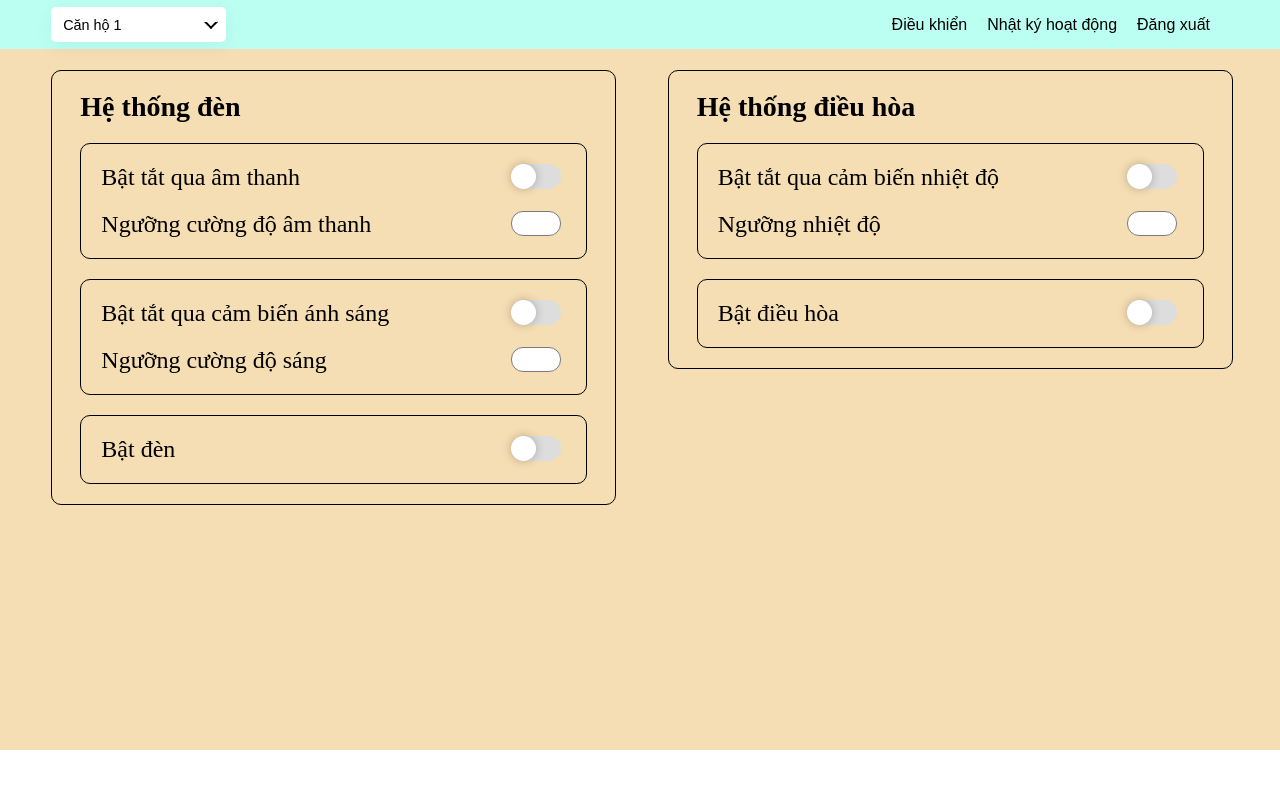
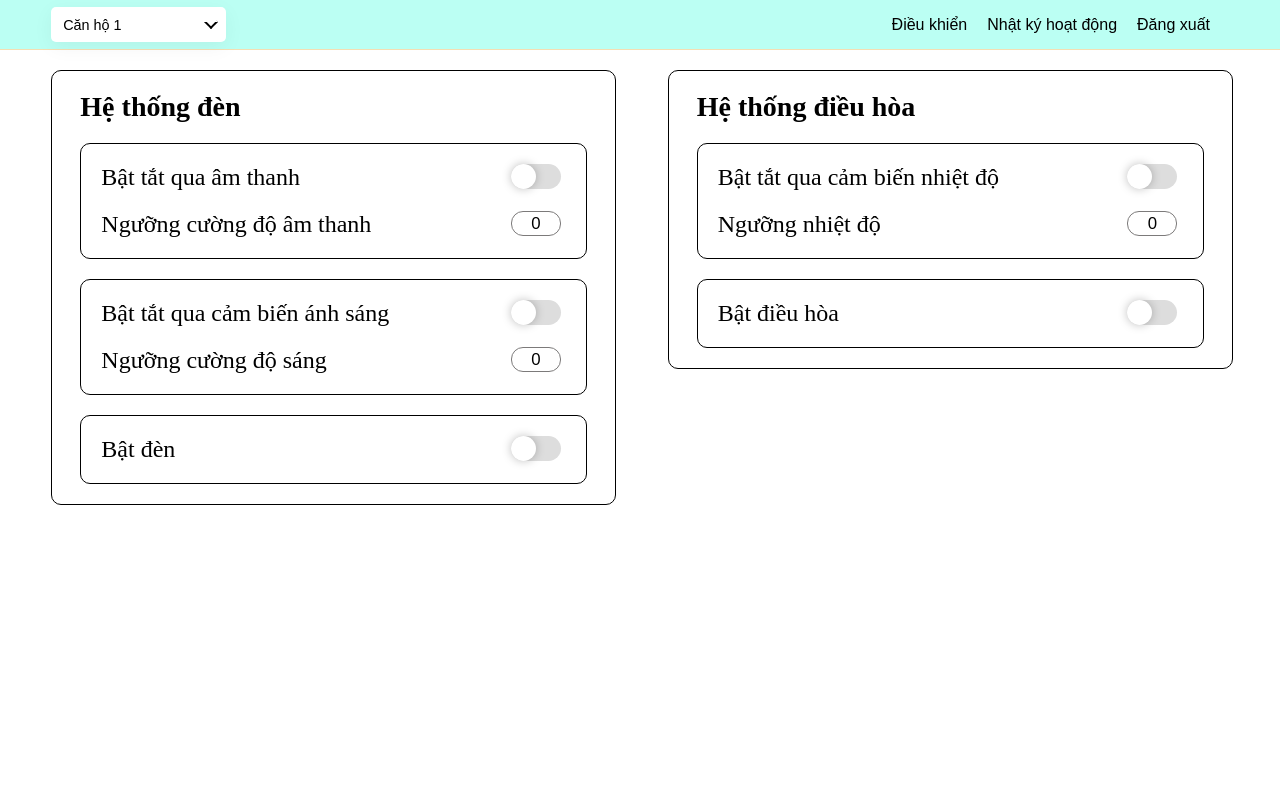
Before and after one commit to vanh01/smart-home, a React (Create React App) app in the folder client/: page /dashboard in a window 1280 px wide. Shown: the top 788 px of the page. Built offline with nearby package versions, Linux system fonts and the light colour scheme.

Commit message:
update feature dashboard

```diff
--- a/client/src/components/Dashboard/Dashboard.jsx
+++ b/client/src/components/Dashboard/Dashboard.jsx
@@ -1,9 +1,20 @@
-import React from "react";
+import React, { useEffect, useState } from "react";
 
 const Dashboard = () => {
     document.title = "Điều khiển";
 
-    console.log("1");
+    const [lightOn, setLightOn] = useState(false);
+    const [airConditionedOn, setAirConditionedOn] = useState(false);
+    const [soundLimit, setSoundLimit] = useState(0);
+    const [lightLimit, setLightLimit] = useState(0);
+    const [tempLimit, setTempLimit] = useState(0);
+
+    const [soundActive, setSoundActive] = useState(false);
+    const [lightActive, setLightActive] = useState(false);
+    const [tempActive, setTempActive] = useState(false);
+    // console.log(lightOn);
+
+    useEffect(() => {}, []);
     return (
         <>
             <div className="dashboard">
@@ -18,13 +29,26 @@ const Dashboard = () => {
                                         className="toggle__input"
                                         name=""
                                         type="checkbox"
+                                        checked={soundActive}
+                                        onChange={(e) => {
+                                            if (e.target.checked === true) {
+                                                setLightActive(false);
+                                            }
+                                            setSoundActive(e.target.checked);
+                                        }}
                                     />
                                     <div className="toggle__fill"></div>
                                 </label>
                             </div>
                             <div>
                                 <span>Ngưỡng cường độ âm thanh</span>
-                                <input type="text" />
+                                <input
+                                    type="text"
+                                    defaultValue={soundLimit}
+                                    onChange={(e) => {
+                                        setSoundLimit(e.target.value);
+                                    }}
+                                />
                             </div>
                         </div>
                         <div>
@@ -35,13 +59,26 @@ const Dashboard = () => {
                                         className="toggle__input"
                                         name=""
                                         type="checkbox"
+                                        checked={lightActive}
+                                        onChange={(e) => {
+                                            if (e.target.checked === true) {
+                                                setSoundActive(false);
+                                            }
+                                            setLightActive(e.target.checked);
+                                        }}
                                     />
                                     <div className="toggle__fill"></div>
                                 </label>
                             </div>
                             <div>
                                 <span>Ngưỡng cường độ sáng</span>
-                                <input type="text" />
+                                <input
+                                    type="text"
+                                    defaultValue={lightLimit}
+                                    onChange={(e) => {
+                                        setLightLimit(e.target.value);
+                                    }}
+                                />
                             </div>
                         </div>
                         <div>
@@ -52,6 +89,11 @@ const Dashboard = () => {
                                         className="toggle__input"
                                         name=""
                                         type="checkbox"
+                                        checked={lightOn}
+                                        onChange={(e) => {
+                                            setLightActive(false);
+                                            setLightOn(e.target.checked);
+                                        }}
                                     />
                                     <div className="toggle__fill"></div>
                                 </label>
@@ -68,13 +110,23 @@ const Dashboard = () => {
                                         className="toggle__input"
                                         name=""
                                         type="checkbox"
+                                        checked={tempActive}
+                                        onChange={(e) => {
+                                            setTempActive(e.target.checked);
+                                        }}
                                     />
                                     <div className="toggle__fill"></div>
                                 </label>
                             </div>
                             <div>
                                 <span>Ngưỡng nhiệt độ</span>
-                                <input type="text" />
+                                <input
+                                    type="text"
+                                    defaultValue={tempLimit}
+                                    onChange={(e) => {
+                                        setTempLimit(e.target.value);
+                                    }}
+                                />
                             </div>
                         </div>
                         <div>
@@ -85,6 +137,12 @@ const Dashboard = () => {
                                         className="toggle__input"
                                         name=""
                                         type="checkbox"
+                                        checked={airConditionedOn}
+                                        onChange={(e) => {
+                                            setAirConditionedOn(
+                                                e.target.checked
+                                            );
+                                        }}
                                     />
                                     <div className="toggle__fill"></div>
                                 </label>
--- a/client/src/css/dashboard.css
+++ b/client/src/css/dashboard.css
@@ -5,7 +5,7 @@
     top: 50px;
     overflow-y: auto;
     user-select: none;
-    background-color: wheat;
+    background-color: #fff;
 }
 
 .dashboard-container {
```
